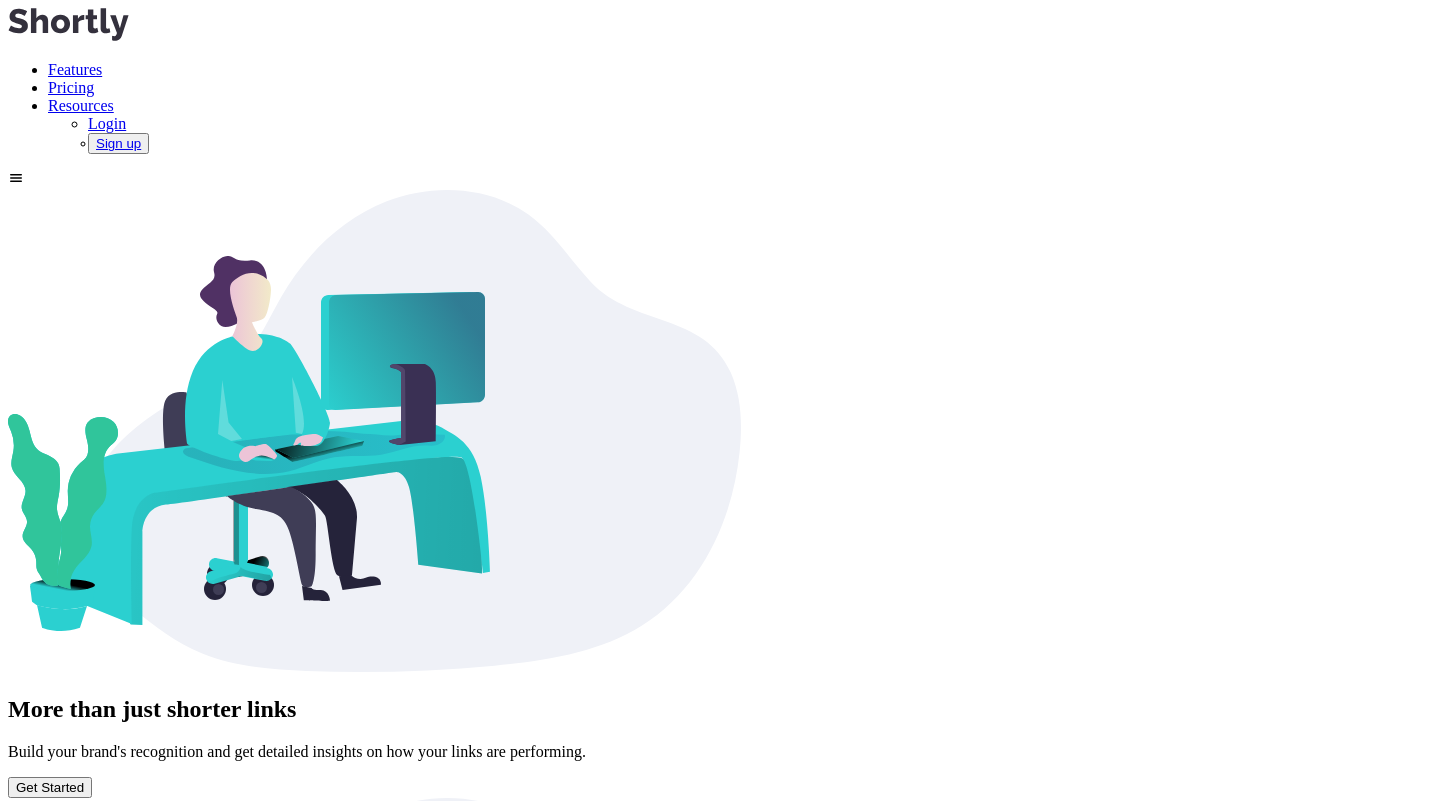
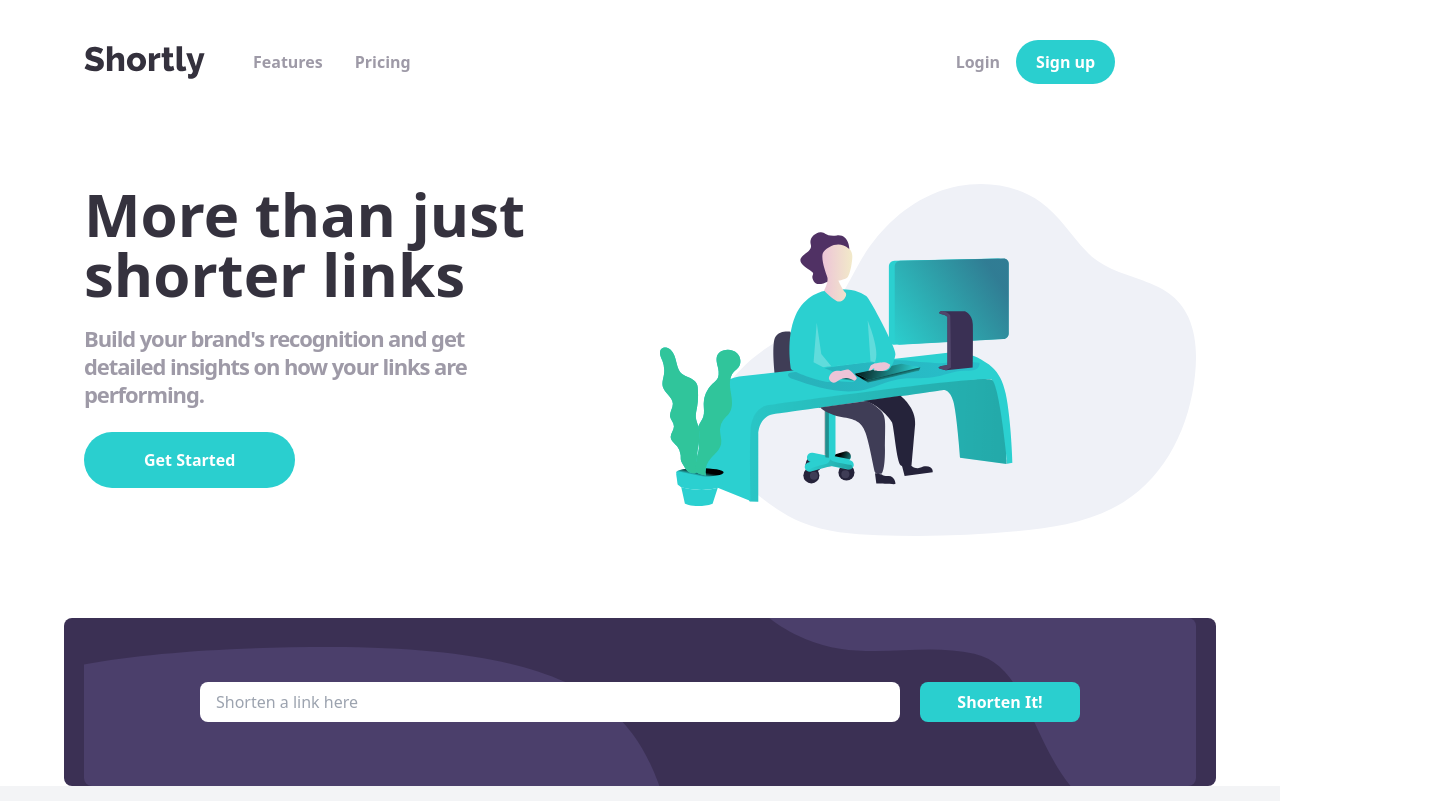
Before and after one commit to Stephy-Crown/URL-Shortener-API, a website: page index.html in a window 1280 px wide. Shown: the top 801 px of the page, 1448 px wide, since content can reach past the window. Drawn offline with nearby package versions, Linux system fonts and the light colour scheme; files that its build step writes are made by us from their sources; the site is published under a folder, as on GitHub Pages, so addresses that start at the root find nothing; files whose address does not match are found by name.

Commit message:
second commit for styles

```diff
--- a/index.html
+++ b/index.html
@@ -11,7 +11,7 @@
       sizes="32x32"
       href="./images/favicon-32x32.png"
     />
-    <link rel="stylesheet" href="/dist/output.css" />
+    <link rel="stylesheet" href="dist/output.css" />
 
     <title>Frontend Mentor | Shortly URL shortening API Challenge</title>
 
@@ -54,7 +54,7 @@
 
             <ul
               id="myList"
-              class="md:items-center rounded-lg hidden md:block md:static absolute md:flex z-[1] md:z-auto md:bg-white bg-darkViolet left-5 right-5 md:w-auto md:text-start text-center md:py-0 py-[50px] my-6 md:my-0 md:mt-0 md:pt-0 md:opacity-100 top-[100px] md:top-0 md:transition-none transition-all ease-in duration-500 text-white md:text-GrayishViolet"
+              class="md:items-center rounded-lg hidden md:static absolute md:flex z-[1] md:z-auto md:bg-white bg-darkViolet left-5 right-5 md:w-auto md:text-start text-center md:py-0 py-[50px] my-6 md:my-0 md:mt-0 md:pt-0 md:opacity-100 top-[100px] md:top-0 md:transition-none transition-all ease-in duration-500 text-white md:text-GrayishViolet"
             >
               <li
                 class="md:py-[0.2rem] pb-[30px] md:pl-[3rem] md:pr-[1rem] font-bold"
@@ -147,7 +147,7 @@
         <!-- md:pl-[80px] px-[30px] -->
         <!-- class="max-width md:flex md:justify-between pb-[30px]" -->
         <div
-          class="max-width grid grid-cols-1 gap-5 md:grid-cols-2 md:gap-10 md:pt-0 pt-8 md:pt-0 pt-[120px]"
+          class="max-width grid grid-cols-1 gap-5 md:grid-cols-2 md:gap-10 md:pt-0 pt-[120px]"
         >
           <div class="md:hidden">
             <img src="images//illustration-working.svg" alt="" />
@@ -429,6 +429,6 @@
         >Frontend Mentor</a
       >. Coded by <a href="#">Stephanie Udemezue</a>.
     </div>
-    <script src="/index.js"></script>
+    <script src="index.js"></script>
   </body>
 </html>
```
